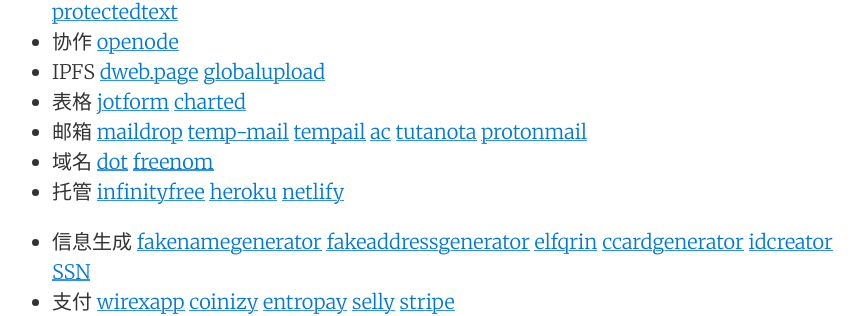
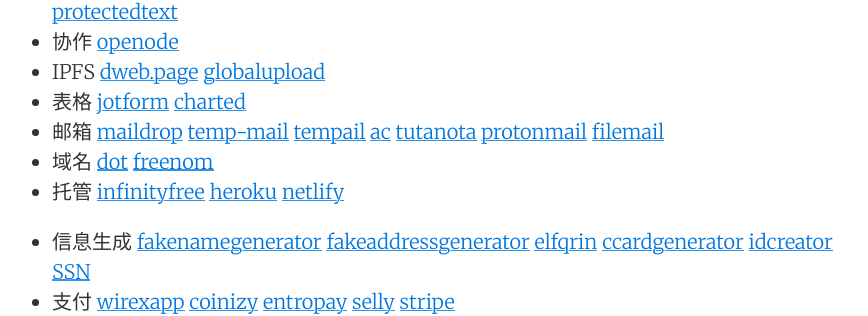
Before and after one commit to cppy/cppy.github.io, a Jekyll site: the page built from _posts/2017-01-01-.md, in a window 1280 px wide and 900 px high, scrolled down 1134 px. Shown: the part 141-457 px from the top of the window, without its empty margins (208-1076 px from the left). Built offline with Jekyll 4.4.1, drawn with Linux system fonts in a browser that asks for light colours; nearby versions of some CDN libraries.

Commit message:
Update 2017-01-01-.md

```diff
--- a/_posts/2017-01-01-.md
+++ b/_posts/2017-01-01-.md
@@ -142,6 +142,7 @@
             [ac](http://mail.ac.id/)
             [tutanota](https://tutanota.com)
             [protonmail](https://protonmail.com/)
+            [filemail](https://www.filemail.com/)
 * 域名      [dot](http://www.dot.tk)
             [freenom](http://www.freenom.com)
 * 托管 [infinityfree](https://infinityfree.net/)
```
